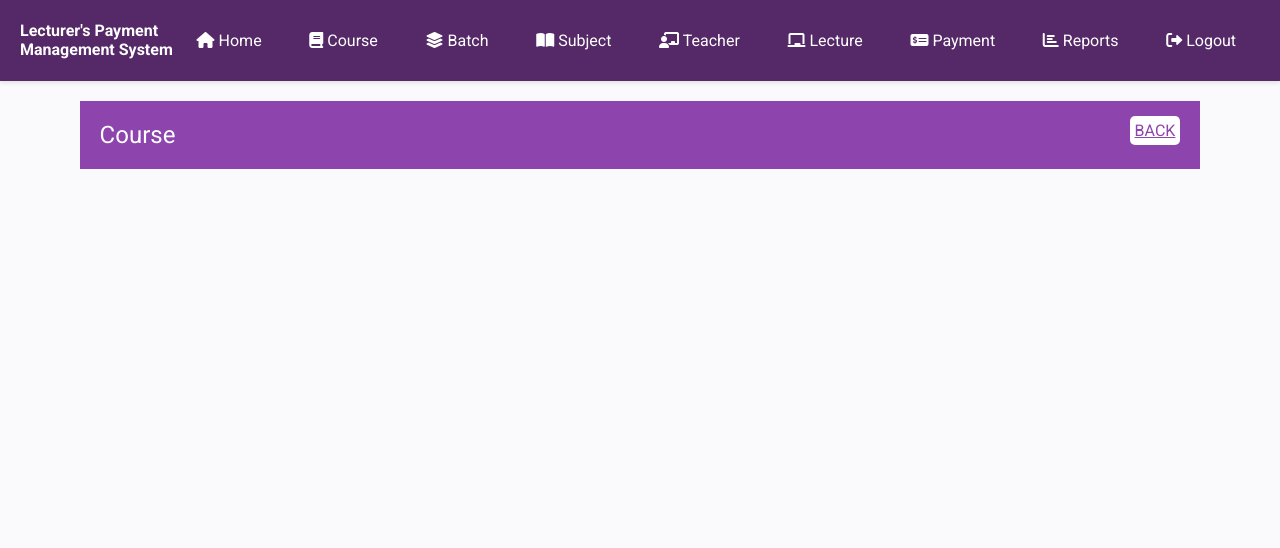
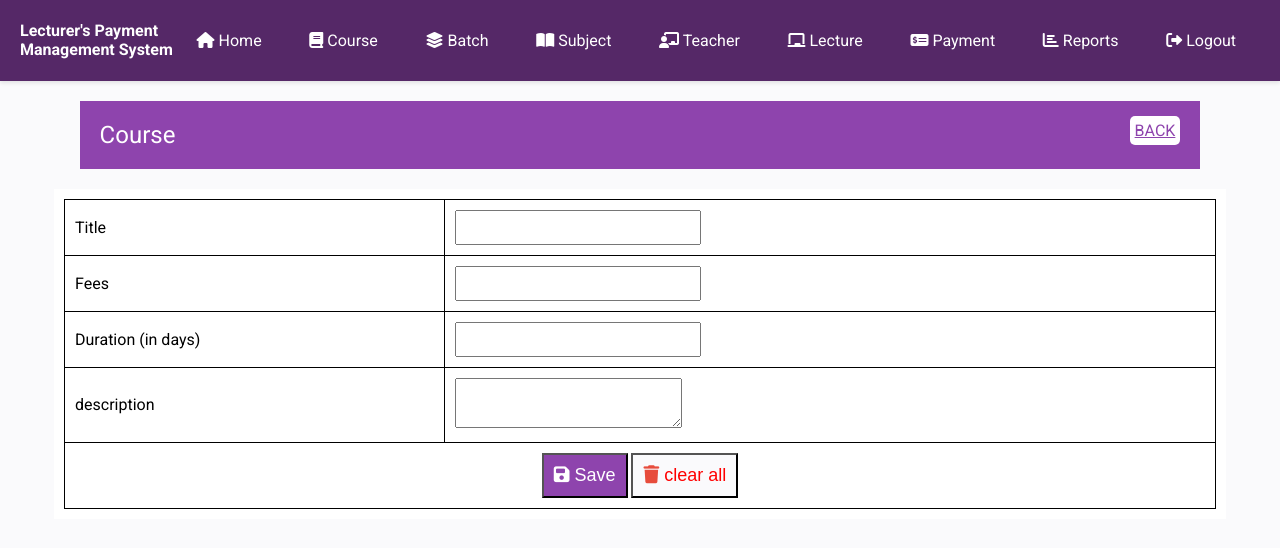
Before and after one commit to theeasylearn/itexperts1, a PHP site: page /add_course.php in a window 1280 px wide. Shown: the top 548 px of the page. Run offline with PHP 8.4, Linux system fonts and the light colour scheme; some libraries are stand-ins or nearby versions.

Commit message:
add course

```diff
--- a/php/project/add_course.php
+++ b/php/project/add_course.php
@@ -1,5 +1,5 @@
 <?php
-    require_once('inc/header-part.php');
+require_once('inc/header-part.php');
 ?>
 </head>
 
@@ -13,35 +13,47 @@
     </div>
     <div class="container white-form">
         <form action="">
-            <table>
+            <table id="input-table">
                 <tr>
-                    <td></td>
-                    <td></td>
+                    <td width='33%'>Title</td>
+                    <td>
+                        <input type="text" name="title" id="title" class="input-box" required />
+                    </td>
                 </tr>
                 <tr>
-                    <td></td>
-                    <td></td>
+                    <td>Fees</td>
+                    <td>
+                        <input type="number" name="fees" id="fees" class="input-box" required />
+                    </td>
                 </tr>
                 <tr>
-                    <td></td>
-                    <td></td>
+                    <td>Duration (in days)</td>
+                    <td>
+                        <input type="number" name="duration" id="duration" class="input-box" required />
+                    </td>
                 </tr>
                 <tr>
-                    <td></td>
-                    <td></td>
+                    <td>description</td>
+                    <td>
+                        <textarea class="input-box" name="description" id="description">
+
+                        </textarea>
+                    </td>
                 </tr>
                 <tr>
-                    <td></td>
-                    <td></td>
-                </tr>
-                <tr>
-                    <td></td>
-                    <td></td>
+                    <td colspan="2" align="center">
+                        <button type="submit" class="save">
+                            <i class="fa fa-save"></i> Save
+                        </button>
+                        <button type="reset" class="clear">
+                            <i class="fa fa-trash"></i> clear all
+                        </button>
+                    </td>
                 </tr>
             </table>
         </form>
     </div>
 </body>
 <?php
-    require_once('inc/footer.php');
+require_once('inc/footer.php');
 ?>
--- a/php/project/style.css
+++ b/php/project/style.css
@@ -37,6 +37,7 @@
       .data>tbody>tr:nth-child>tr:hover {
           background-color: #f1f1f1;
       }
+
       .data>tbody>tr:nth-child a {
           color: #3498db;
           text-decoration: none;
@@ -52,10 +53,42 @@
           max-width: 1200px;
           margin: 0 auto;
       }
-        .white-form
-        {
-            color:white;
+
+      .white-form {
+          background-color: white;
+          width: 90%;
+          padding: 10px;
       }
+
+      #input-table {
+          width: 100%;
+          border-collapse: collapse;
+      }
+
+      #input-table>tbody>tr>td {
+          border: 1px solid black !important;
+          padding: 10px;
+      }
+
+      .input-box {
+          padding: 5px;
+          font-size: large;
+      }
+
+      .save {
+          background-color: #8e44ad;
+          color: white;
+          padding: 10px;
+          font-size: large;
+      }
+
+      .clear {
+          background-color:#fafafc;
+          color: red;
+          padding: 10px;
+          font-size: large;
+      }
+
       h3 {
           text-align: center;
           margin-bottom: 20px;
@@ -117,10 +150,10 @@
           width: 86%;
           margin: auto;
           background-color: #8e44ad;
+          color: white;
           margin-bottom: 20px;
           margin-top: 20px;
           padding: 10px;
-            color: white;
       }
 
       .heading>div {
@@ -138,10 +171,11 @@
       .heading>* {
           padding: 10px;
       }
-        .heading>div>span:first-child
-        {
+
+      .heading>div>span:first-child {
           font-size: 1.5rem;
       }
+
       .heading h5 {
           font-size: 1.2rem;
           color: white;
```
Lines whose indentation alone changed are shown as unchanged.
